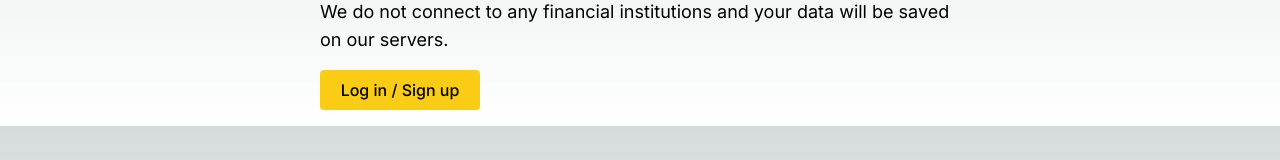
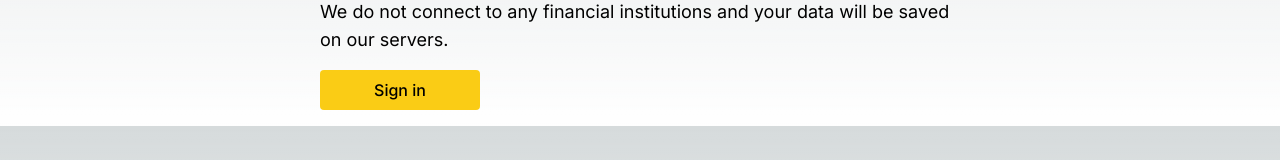
Before and after one commit to mofodox/leftover-app, a Next.js app: page / in a window 1280 px wide. Shown: the part 331-491 px from the top of the page. Built offline with nearby package versions, Linux system fonts and the light colour scheme; no server answers.

Commit message:
add authentication and dashboard page

```diff
--- /dev/null
+++ b/app/api/auth/[kindeAuth]/route.ts
@@ -0,0 +1,2 @@
+import {handleAuth} from "@kinde-oss/kinde-auth-nextjs/server";
+export const GET = handleAuth();
--- /dev/null
+++ b/app/dashboard/page.tsx
@@ -0,0 +1,10 @@
+import Link from "next/link";
+
+export default function Dashboard() {
+    return (
+        <div className="flex justify-between items-center max-w-2xl mx-auto p-4">
+            <h1 className="text-2xl font-bold">Dashboard</h1>
+            <Link href="/">Add</Link>
+        </div>
+    )
+}
--- a/app/page.tsx
+++ b/app/page.tsx
@@ -1,4 +1,11 @@
-export default function Home() {
+import {LoginLink} from "@kinde-oss/kinde-auth-nextjs/components";
+import {getKindeServerSession} from "@kinde-oss/kinde-auth-nextjs/server";
+import Link from "next/link";
+
+export default async function Home() {
+    const {getUser } = getKindeServerSession()
+    const user = await getUser()
+
     return (
         <main className="flex max-w-2xl m-auto flex-col">
             <div className="content flex flex-col p-4 gap-4">
@@ -19,13 +26,11 @@ export default function Home() {
                 <p className="text-lg">
                     We do not connect to any financial institutions and your data will be saved on our servers.
                 </p>
-
-            <a href="#"
-               className="md:w-40 bg-yellow-400 hover:bg-yellow-500 text-black font-medium text-center py-2 px-4 rounded"
-               role="button"
-            >
-                Log in / Sign up
-            </a>
+                {!user ? (
+                    <LoginLink className="md:w-40 bg-yellow-400 hover:bg-yellow-500 text-black font-medium text-center py-2 px-4 rounded">Sign in</LoginLink>
+                ) : (
+                    <Link className="md:w-48 bg-yellow-400 hover:bg-yellow-500 text-black font-medium text-center py-2 px-4 rounded" href={"/dashboard"}>Go to Dashboard</Link>
+                )}
             </div>
         </main>
     );
--- a/components/navbar.tsx
+++ b/components/navbar.tsx
@@ -1,11 +1,31 @@
-export default function Navbar() {
+import Image from "next/image";
+import Link from "next/link";
+
+import {RegisterLink, LoginLink, LogoutLink} from "@kinde-oss/kinde-auth-nextjs/components";
+import {getKindeServerSession} from "@kinde-oss/kinde-auth-nextjs/server";
+
+export default async function Navbar() {
+    const {getUser} = getKindeServerSession()
+    const user = await getUser()
+
     return (
         <nav className="flex justify-between items-center p-4 max-w-2xl mx-auto border-b border-b-slate-500 sticky top-0 z-10 bg-black">
             <div className="brand">
-                <a href="/">Leftover</a>
+                <Link href="/">Leftover</Link>
             </div>
             <div className="nav-links flex gap-4">
-                <a href="/about">Log in / Sign up</a>
+
+                {user ? (
+                    <>
+                        <Image className="rounded-full" src={user.picture} alt={"user"} width={32} height={32}/>
+                        <LogoutLink>Log out</LogoutLink>
+                    </>
+                ):(
+                    <>
+                        <LoginLink>Log in</LoginLink>
+                        <RegisterLink>Sign up</RegisterLink>
+                    </>
+                )}
             </div>
         </nav>
     )
--- a/next.config.mjs
+++ b/next.config.mjs
@@ -1,4 +1,13 @@
 /** @type {import('next').NextConfig} */
-const nextConfig = {};
+const nextConfig = {
+    images: {
+        remotePatterns: [
+            {
+                protocol: 'https',
+                hostname: 'lh3.googleusercontent.com',
+            }
+        ]
+    }
+};
 
 export default nextConfig;
```
Also changed, not shown: package.json (+5 -4 lines), 1 other file (tests, documents, lock files or other folders). Lines whose indentation alone changed are shown as unchanged.
